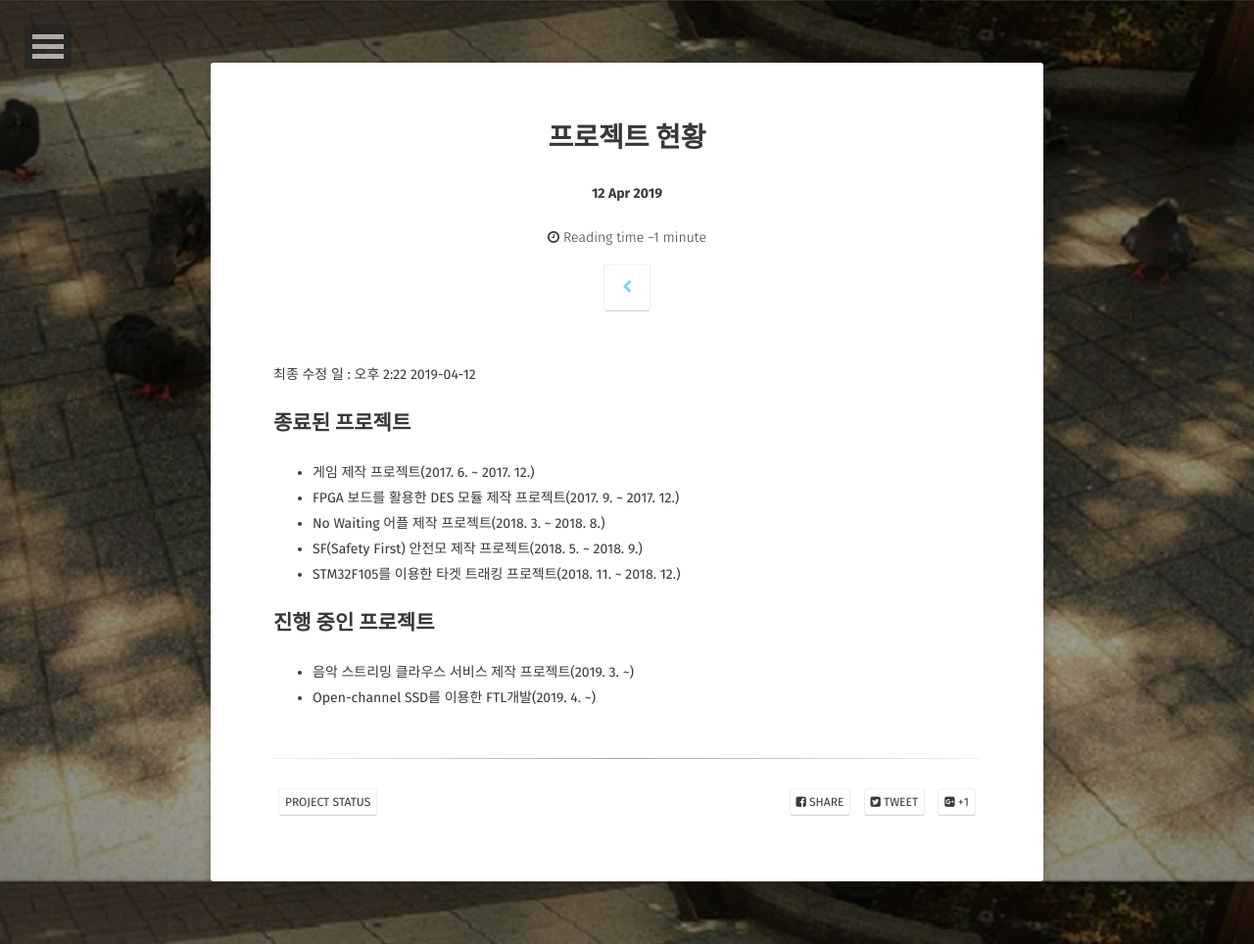
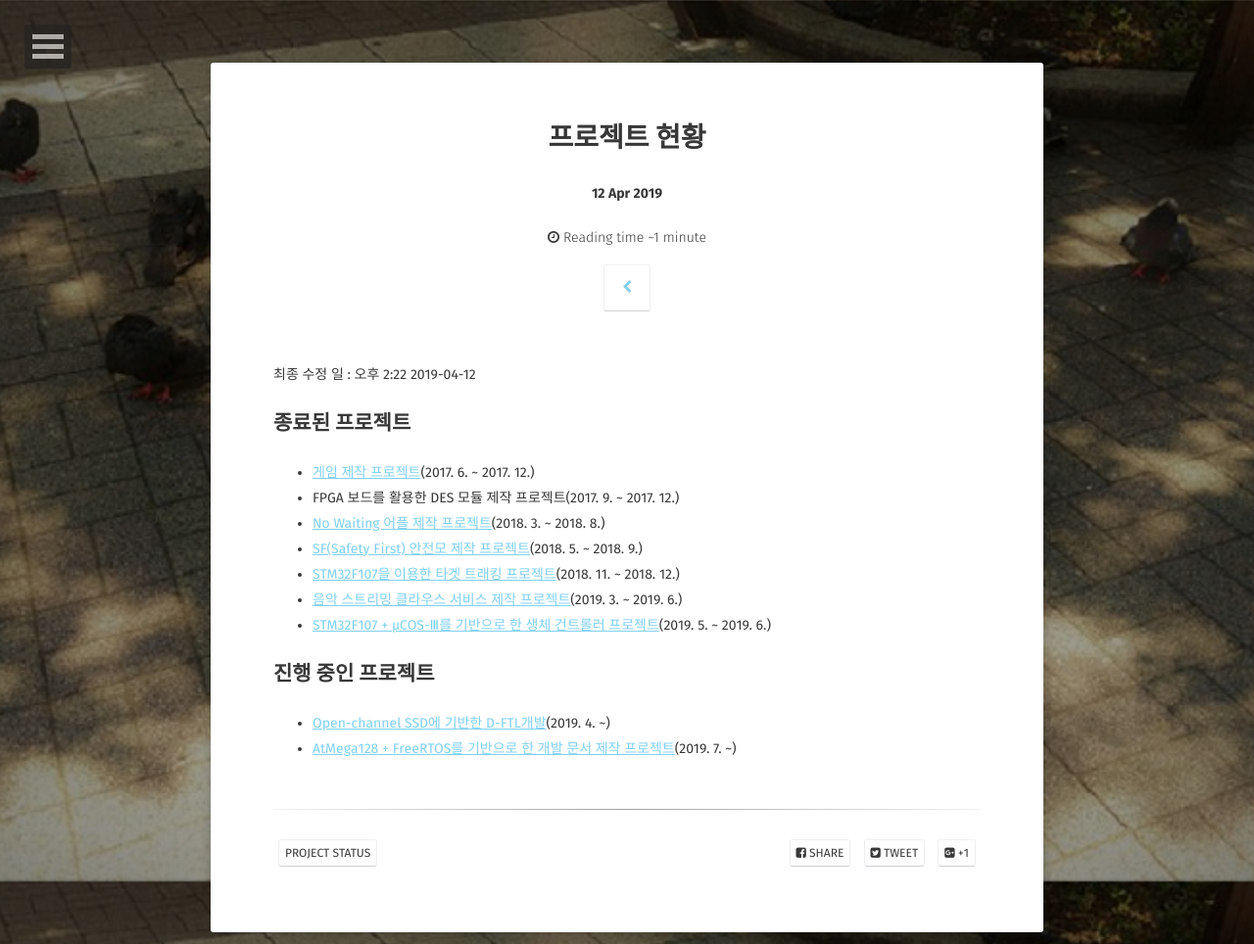
Before and after one commit to BlaCkinkGJ/blackinkgj.github.io, a Jekyll site: the page built from _posts/project/2018-04-29-project-status.md, in a window 1280 px wide. Shown: the whole page at 98% size. Built offline with Jekyll 4.4.1, drawn with Linux system fonts in a browser that asks for light colours; some web fonts are replaced.

Commit message:
Update 2018-04-29-project-status.md

```diff
--- a/_posts/project/2018-04-29-project-status.md
+++ b/_posts/project/2018-04-29-project-status.md
@@ -13,13 +13,15 @@ comments: false
 
 ## 종료된 프로젝트
 
-* 게임 제작 프로젝트(2017. 6. ~ 2017. 12.)
+* [게임 제작 프로젝트](https://gamejolt.com/games/sinbaram/303545)(2017. 6. ~ 2017. 12.)
 * FPGA 보드를 활용한 DES 모듈 제작 프로젝트(2017. 9. ~ 2017. 12.)
-* No Waiting 어플 제작 프로젝트(2018. 3. ~ 2018. 8.)
-* SF(Safety First) 안전모 제작 프로젝트(2018. 5. ~ 2018. 9.)
-* STM32F105를 이용한 타겟 트래킹 프로젝트(2018. 11. ~ 2018. 12.)
+* [No Waiting 어플 제작 프로젝트](https://github.com/BlaCkinkGJ/No-Waiting)(2018. 3. ~ 2018. 8.)
+* [SF(Safety First) 안전모 제작 프로젝트](https://github.com/BlaCkinkGJ/Safety-Helmet-Embedded-Device)(2018. 5. ~ 2018. 9.)
+* [STM32F107을 이용한 타겟 트래킹 프로젝트](https://github.com/BlaCkinkGJ/STM32F107-Hardware-Term)(2018. 11. ~ 2018. 12.)
+* [음악 스트리밍 클라우스 서비스 제작 프로젝트](https://github.com/BlaCkinkGJ/MusicCloud)(2019. 3. ~ 2019. 6.)
+* [STM32F107 + μCOS-Ⅲ를 기반으로 한 생체 건트롤러 프로젝트](https://github.com/BlaCkinkGJ/HandContoller)(2019. 5. ~ 2019. 6.)
 
 ## 진행 중인 프로젝트
 
-- 음악 스트리밍 클라우스 서비스 제작 프로젝트(2019. 3. ~)
-- Open-channel SSD를 이용한 FTL개발(2019. 4. ~)
+- [Open-channel SSD에 기반한 D-FTL개발](https://github.com/central-engineering-organization/linux)(2019. 4. ~)
+- [AtMega128 + FreeRTOS를 기반으로 한 개발 문서 제작 프로젝트](https://github.com/BlaCkinkGJ/Atmega128-SimpleProject-FreeRTOS)(2019. 7. ~)
```
